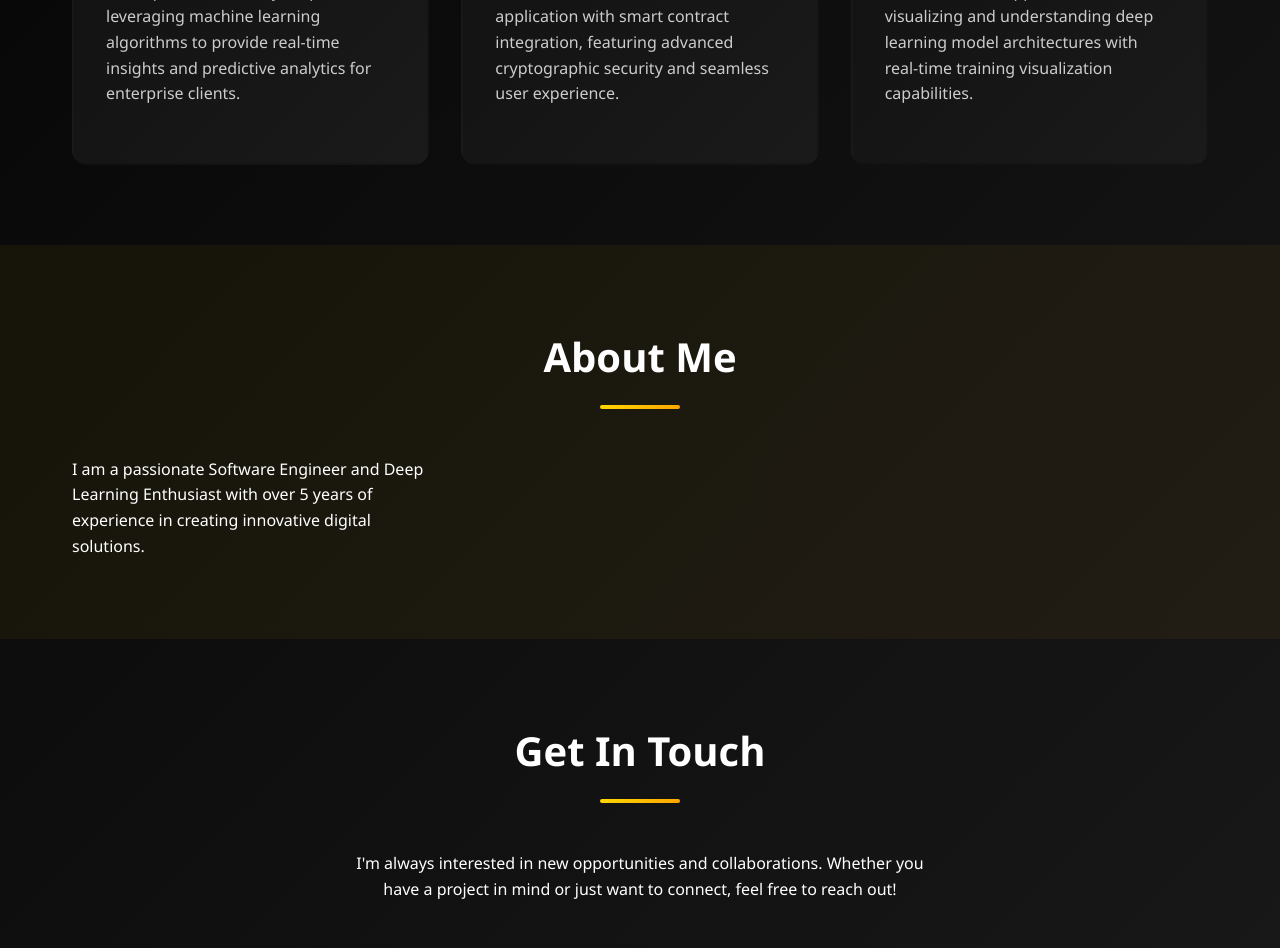
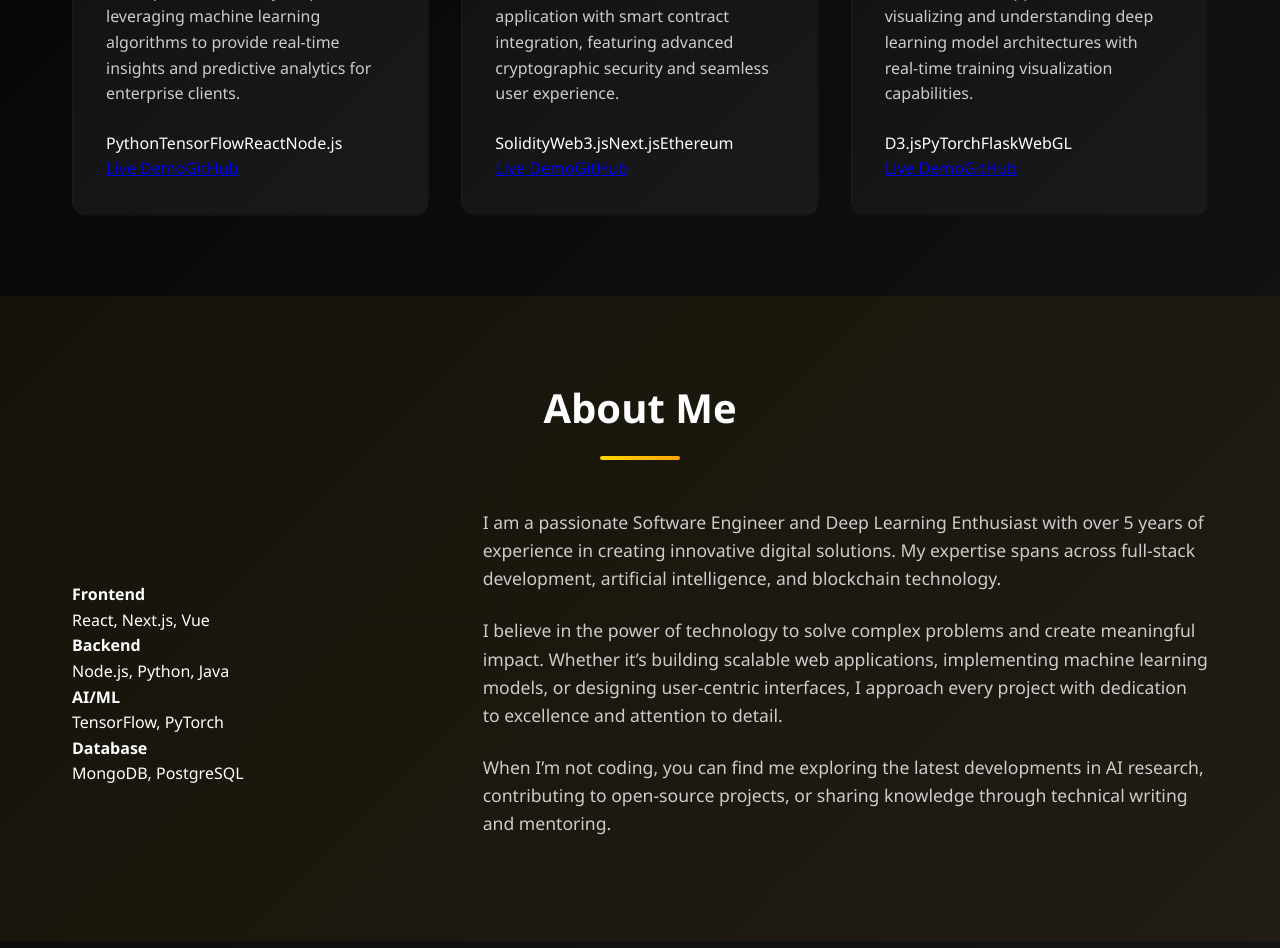
Before and after one commit to Redamere/vt, a Next.js app: page / in a window 1280 px wide. Shown: the part 1160-2108 px from the top of the page. Built offline with nearby package versions, Linux system fonts and the light colour scheme.

Commit message:
fixed apostrophe

```diff
--- a/src/app/page.tsx
+++ b/src/app/page.tsx
@@ -1,6 +1,7 @@
-'use client'; // Needed for hooks
+'use client';
 
 import { useEffect } from "react";
+import "../styles.css";
 
 export default function Page() {
   useEffect(() => {
@@ -41,12 +42,12 @@ export default function Page() {
       {/* Navigation */}
       <nav className="navbar">
         <div className="nav-container">
-          <div className="logo">Paolo</div>
+          <div className="logo">{"Paolo"}</div>
           <div className="nav-links">
-            <a href="#home">Home</a>
-            <a href="#projects">Projects</a>
-            <a href="#about">About</a>
-            <a href="#contact">Contact</a>
+            <a href="#home">{"Home"}</a>
+            <a href="#projects">{"Projects"}</a>
+            <a href="#about">{"About"}</a>
+            <a href="#contact">{"Contact"}</a>
           </div>
         </div>
       </nav>
@@ -54,46 +55,68 @@ export default function Page() {
       {/* Hero Section */}
       <section id="home" className="hero">
         <div className="hero-content fade-in">
-        <h1>{"Paolo's Portfolio"}</h1>
+          <h1>{"Paolo's Portfolio"}</h1>
           <p>
-            Crafting digital experiences with elegance and precision.
-            Transforming ideas into impactful solutions through innovative
-            technology and thoughtful design.
+            {"Crafting digital experiences with elegance and precision. Transforming ideas into impactful solutions through innovative technology and thoughtful design."}
           </p>
-          <a href="#projects" className="cta-button">
-            View My Work
-          </a>
+          <a href="#projects" className="cta-button">{"View My Work"}</a>
         </div>
       </section>
 
       {/* Projects Section */}
       <section id="projects" className="section">
         <div className="container">
-          <h2 className="section-title fade-in">Featured Projects</h2>
+          <h2 className="section-title fade-in">{"Featured Projects"}</h2>
           <div className="project-grid">
             <div className="project-card fade-in">
-              <h3>AI-Powered Analytics Platform</h3>
+              <h3>{"AI-Powered Analytics Platform"}</h3>
               <p>
-                A comprehensive analytics platform leveraging machine learning
-                algorithms to provide real-time insights and predictive
-                analytics for enterprise clients.
+                {"A comprehensive analytics platform leveraging machine learning algorithms to provide real-time insights and predictive analytics for enterprise clients."}
               </p>
+              <div className="project-tech">
+                <span className="tech-tag">{"Python"}</span>
+                <span className="tech-tag">{"TensorFlow"}</span>
+                <span className="tech-tag">{"React"}</span>
+                <span className="tech-tag">{"Node.js"}</span>
+              </div>
+              <div className="project-links">
+                <a href="#">{"Live Demo"}</a>
+                <a href="#">{"GitHub"}</a>
+              </div>
             </div>
+
             <div className="project-card fade-in">
-              <h3>Blockchain Financial System</h3>
+              <h3>{"Blockchain Financial System"}</h3>
               <p>
-                Secure decentralized financial application with smart
-                contract integration, featuring advanced cryptographic
-                security and seamless user experience.
+                {"Secure decentralized financial application with smart contract integration, featuring advanced cryptographic security and seamless user experience."}
               </p>
+              <div className="project-tech">
+                <span className="tech-tag">{"Solidity"}</span>
+                <span className="tech-tag">{"Web3.js"}</span>
+                <span className="tech-tag">{"Next.js"}</span>
+                <span className="tech-tag">{"Ethereum"}</span>
+              </div>
+              <div className="project-links">
+                <a href="#">{"Live Demo"}</a>
+                <a href="#">{"GitHub"}</a>
+              </div>
             </div>
+
             <div className="project-card fade-in">
-              <h3>Neural Network Visualization Tool</h3>
+              <h3>{"Neural Network Visualization Tool"}</h3>
               <p>
-                Interactive web application for visualizing and understanding
-                deep learning model architectures with real-time training
-                visualization capabilities.
+                {"Interactive web application for visualizing and understanding deep learning model architectures with real-time training visualization capabilities."}
               </p>
+              <div className="project-tech">
+                <span className="tech-tag">{"D3.js"}</span>
+                <span className="tech-tag">{"PyTorch"}</span>
+                <span className="tech-tag">{"Flask"}</span>
+                <span className="tech-tag">{"WebGL"}</span>
+              </div>
+              <div className="project-links">
+                <a href="#">{"Live Demo"}</a>
+                <a href="#">{"GitHub"}</a>
+              </div>
             </div>
           </div>
         </div>
@@ -102,13 +125,39 @@ export default function Page() {
       {/* About Section */}
       <section id="about" className="section about">
         <div className="container">
-          <h2 className="section-title fade-in">About Me</h2>
+          <h2 className="section-title fade-in">{"About Me"}</h2>
           <div className="about-content fade-in">
-            <p>
-              I am a passionate Software Engineer and Deep Learning Enthusiast
-              with over 5 years of experience in creating innovative digital
-              solutions.
-            </p>
+            <div className="about-image">
+              <div className="skills-grid">
+                <div className="skill-item">
+                  <h4>{"Frontend"}</h4>
+                  <p>{"React, Next.js, Vue"}</p>
+                </div>
+                <div className="skill-item">
+                  <h4>{"Backend"}</h4>
+                  <p>{"Node.js, Python, Java"}</p>
+                </div>
+                <div className="skill-item">
+                  <h4>{"AI/ML"}</h4>
+                  <p>{"TensorFlow, PyTorch"}</p>
+                </div>
+                <div className="skill-item">
+                  <h4>{"Database"}</h4>
+                  <p>{"MongoDB, PostgreSQL"}</p>
+                </div>
+              </div>
+            </div>
+            <div className="about-text">
+              <p>
+                {"I am a passionate Software Engineer and Deep Learning Enthusiast with over 5 years of experience in creating innovative digital solutions. My expertise spans across full-stack development, artificial intelligence, and blockchain technology."}
+              </p>
+              <p>
+                {"I believe in the power of technology to solve complex problems and create meaningful impact. Whether it’s building scalable web applications, implementing machine learning models, or designing user-centric interfaces, I approach every project with dedication to excellence and attention to detail."}
+              </p>
+              <p>
+                {"When I’m not coding, you can find me exploring the latest developments in AI research, contributing to open-source projects, or sharing knowledge through technical writing and mentoring."}
+              </p>
+            </div>
           </div>
         </div>
       </section>
@@ -116,17 +165,23 @@ export default function Page() {
       {/* Contact Section */}
       <section id="contact" className="section">
         <div className="container">
-          <h2 className="section-title fade-in">Get In Touch</h2>
+          <h2 className="section-title fade-in">{"Get In Touch"}</h2>
           <div className="contact-content fade-in">
             <p>
-              I'm always interested in new opportunities and collaborations.
-              Whether you have a project in mind or just want to connect, feel
-              free to reach out!
+              {"I’m always interested in new opportunities and collaborations. Whether you have a project in mind or just want to connect, feel free to reach out!"}
             </p>
             <div className="contact-info">
               <div className="contact-item">
-                <h4>Email</h4>
-                <a href="mailto:paolo@example.com">paolo@example.com</a>
+                <h4>{"Email"}</h4>
+                <a href="mailto:paolo@example.com">{"paolo@example.com"}</a>
+              </div>
+              <div className="contact-item">
+                <h4>{"LinkedIn"}</h4>
+                <a href="https://linkedin.com/in/paolo" target="_blank">{"linkedin.com/in/paolo"}</a>
+              </div>
+              <div className="contact-item">
+                <h4>{"GitHub"}</h4>
+                <a href="https://github.com/paolo" target="_blank">{"github.com/paolo"}</a>
               </div>
             </div>
           </div>
@@ -136,7 +191,7 @@ export default function Page() {
       {/* Footer */}
       <footer className="footer">
         <div className="container">
-          <p>&copy; 2025 Paolo. All Rights Reserved.</p>
+          <p>{"© 2025 Paolo. All Rights Reserved."}</p>
         </div>
       </footer>
     </>
```
